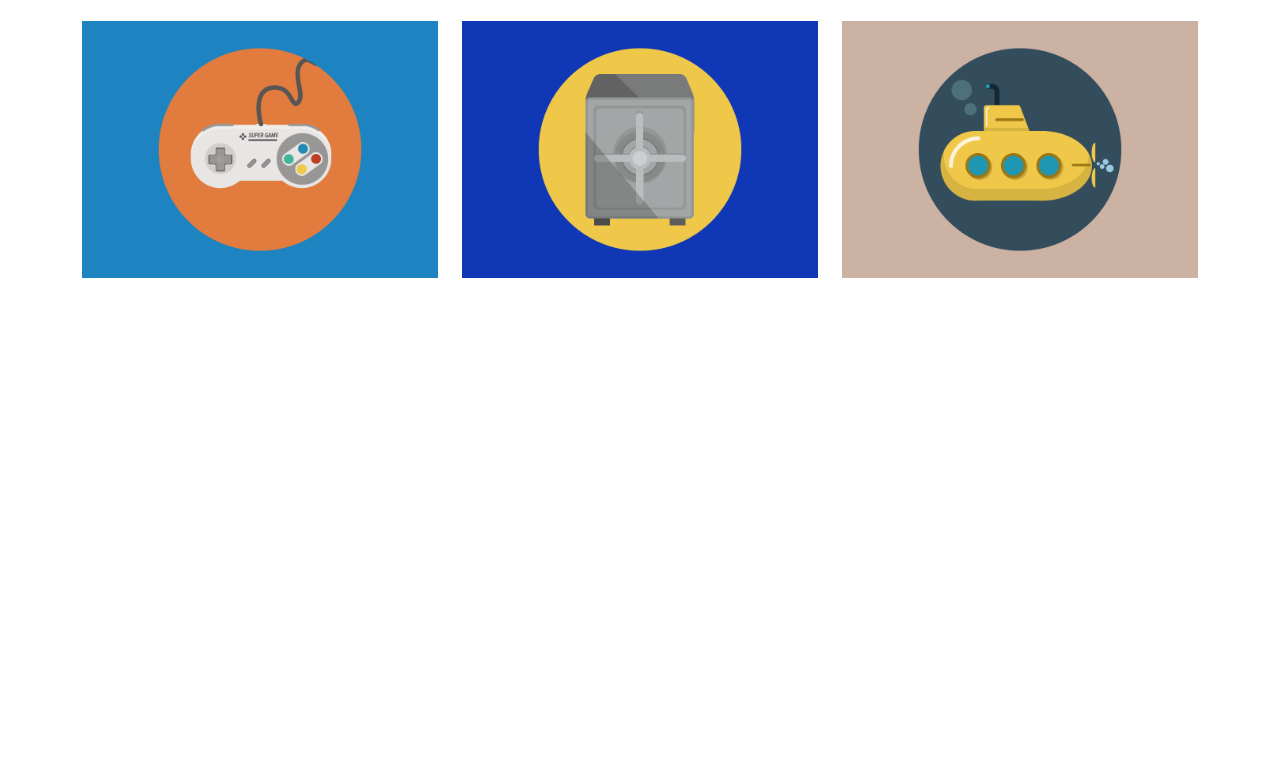
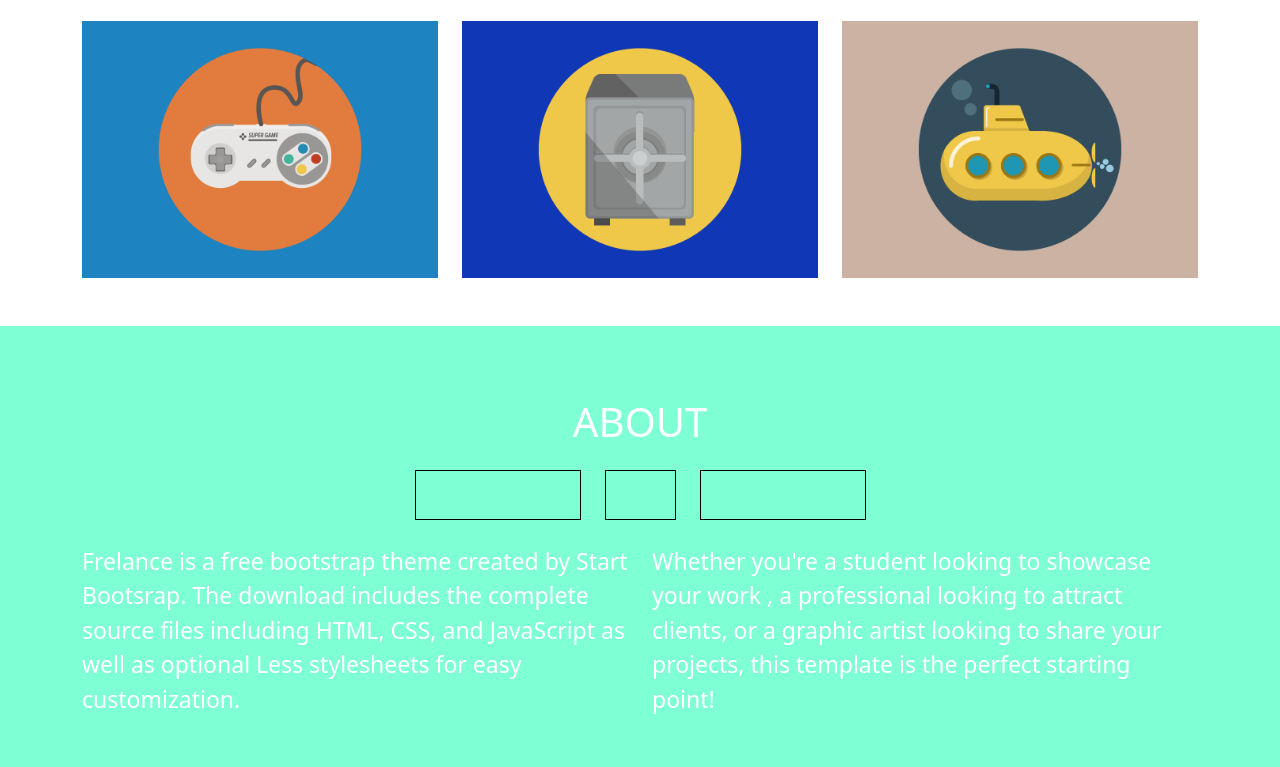
Before and after one commit to santocaridi99/html-css-bootstrap-freelancer, a plain HTML site: page index.html in a window 1280 px wide. Shown: the part 1067-1834 px from the top of the page. Before the commit the page ends 1441 px from the top, so only its background shows below. Drawn offline with nearby package versions, Linux system fonts and the light colour scheme.

Commit message:
sezione info

```diff
--- a/css/style.css
+++ b/css/style.css
@@ -15,3 +15,7 @@
     height: 50px;
     border: 1px solid black;
 }
+
+.sezione{
+    font-size: 23px;
+}
--- a/index.html
+++ b/index.html
@@ -82,7 +82,33 @@
             </div>
         </div>
     </div>
-    <div class="container-fluid py-4"></div>
+    <div class="container-fluid menta py-4">
+        <div class="container py-4">
+            <div class="text-center white mt-4 mb-4">
+                <h1>ABOUT</h1>
+            </div>
+            <div class="row justify-content-center ">
+                <div class="col-3 col-lg-2">
+                    <div class="item"></div>
+                </div>
+                <div class="col-2 col-lg-1">
+                    <div class="item"></div>
+                </div>
+                <div class="col-3 col-lg-2">
+                    <div class="item"></div>
+                </div>
+            </div>
+            <div class="row justify-content-center">
+                    <div class="col-12 col-sm-6 ">
+                        <div class="sezione sezione-1 white mt-4 mb-4">Frelance is a free bootstrap theme created by Start Bootsrap. The download includes the complete source files including HTML, CSS, and JavaScript as well as optional Less stylesheets for easy customization.  </div>
+                    </div>
+                    <div class="col-12 col-sm-6">
+                        <div class="sezione sezione-2 white mt-4 mb-4">Whether you're a student looking to showcase your work , a professional looking to attract clients, or a graphic artist looking to share your projects, this template is the perfect starting point!</div>
+                    </div>
+            </div>
+
+        </div>
+    </div>
 
 
 </body>
```
